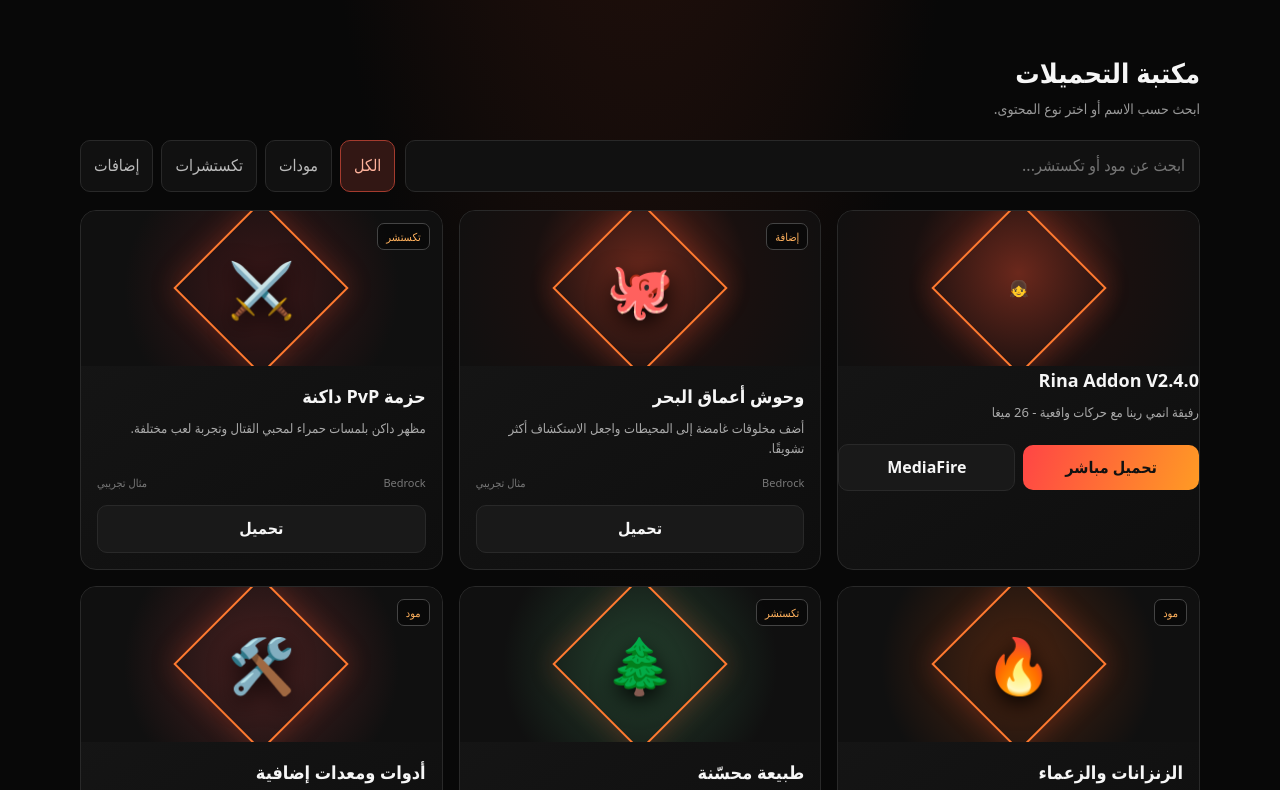
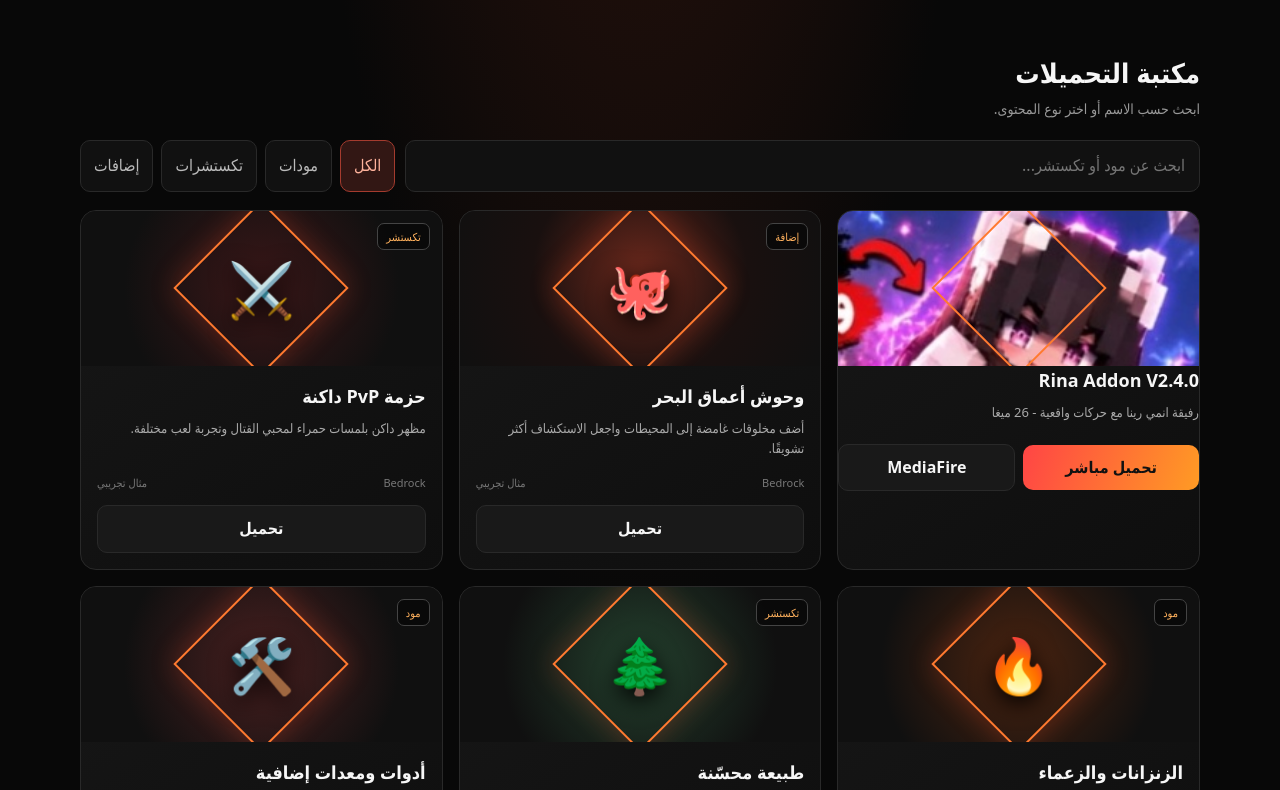
Before and after one commit to ahmadrc557-png/ahmad-craft, a plain HTML site: page index.html in a window 1280 px wide. Shown: the part 643-1433 px from the top of the page. Drawn offline with Linux system fonts and the light colour scheme.

Commit message:
Add Rina addon and various texture cards

```diff
--- a/index.html
+++ b/index.html
@@ -36,7 +36,7 @@ header{position:sticky;top:0;z-index:20;background:#080808eF;border-bottom:1px s
 <section id="downloads">
 <div class="section-head"><div><h2 data-i18n="downloadsTitle">مكتبة التحميلات</h2><p data-i18n="downloadsSub">ابحث حسب الاسم أو اختر نوع المحتوى.</p></div></div>
 <div class="tools"><input class="search" id="search" type="search" placeholder="ابحث عن مود أو تكستشر..." data-i18n-placeholder="searchPlaceholder"><div class="filters"><button class="filter active" data-filter="all" data-i18n="all">الكل</button><button class="filter" data-filter="mod" data-i18n="mods">مودات</button><button class="filter" data-filter="texture" data-i18n="textures">تكستشرات</button><button class="filter" data-filter="addon" data-i18n="addons">إضافات</button></div></div>
-<div class="grid" id="cards"><article class="card" data-type="addon" data-search="Rina anime girl companion"><div class="thumb"><span>👧</span></div><div class="info"><h3>Rina Addon V2.4.0</h3><p>رفيقة انمي رينا مع حركات واقعية - 26 ميغا</p></div><div class="actions"><a class="btn primary" href="Rina_V2.4.0_26.52.mcaddon" download>تحميل مباشر</a><a class="btn" href="https://www.mediafire.com/file/4px3dih1uawd5b5/Rina_V2.4.0_26.52.mcaddon/file" target="_blank">MediaFire</a></div></article>
+<div class="grid" id="cards"><article class="card" data-type="addon" data-search="Rina anime girl companion"><div class="thumb"><img src="rina.jpg" style="width:100%;height:100%;object-fit:cover"></div><div class="info"><h3>Rina Addon V2.4.0</h3><p>رفيقة انمي رينا مع حركات واقعية - 26 ميغا</p></div><div class="actions"><a class="btn primary" href="Rina_V2.4.0_26.52.mcaddon" download>تحميل مباشر</a><a class="btn" href="https://www.mediafire.com/file/4px3dih1uawd5b5/Rina_V2.4.0_26.52.mcaddon/file" target="_blank">MediaFire</a></div></article>
 <article class="card" data-type="addon" data-search="creature ocean sea monster مخلوقات وحش البحر"><div class="thumb"><span class="tag" data-i18n="addonTag">إضافة</span><span class="emoji">🐙</span></div><div class="card-body"><h3 data-ar="وحوش أعماق البحر" data-en="Deep Sea Creatures">وحوش أعماق البحر</h3><p data-ar="أضف مخلوقات غامضة إلى المحيطات واجعل الاستكشاف أكثر تشويقًا." data-en="Add mysterious creatures to the oceans and make exploration more exciting.">أضف مخلوقات غامضة إلى المحيطات واجعل الاستكشاف أكثر تشويقًا.</p><div class="meta"><span data-i18n="bedrock">Bedrock</span><span data-i18n="demo">مثال تجريبي</span></div><button class="btn download-demo" data-ar-name="وحوش أعماق البحر" data-en-name="Deep Sea Creatures" data-i18n="download">تحميل</button></div></article>
 <article class="card" data-type="texture" data-search="dark pvp texture pack تكستشر قتال"><div class="thumb" style="background:radial-gradient(circle,#3b1718,#101010 70%)"><span class="tag" data-i18n="textureTag">تكستشر</span><span class="emoji">⚔️</span></div><div class="card-body"><h3 data-ar="حزمة PvP داكنة" data-en="Dark PvP Pack">حزمة PvP داكنة</h3><p data-ar="مظهر داكن بلمسات حمراء لمحبي القتال وتجربة لعب مختلفة." data-en="A dark look with red accents for PvP fans and a fresh gameplay feel.">مظهر داكن بلمسات حمراء لمحبي القتال وتجربة لعب مختلفة.</p><div class="meta"><span data-i18n="bedrock">Bedrock</span><span data-i18n="demo">مثال تجريبي</span></div><button class="btn download-demo" data-ar-name="حزمة PvP داكنة" data-en-name="Dark PvP Pack" data-i18n="download">تحميل</button></div></article>
 <article class="card" data-type="mod" data-search="dungeons bosses magic مود زنزانات زعماء سحر"><div class="thumb" style="background:radial-gradient(circle,#4c2410,#101010 70%)"><span class="tag" data-i18n="modTag">مود</span><span class="emoji">🔥</span></div><div class="card-body"><h3 data-ar="الزنزانات والزعماء" data-en="Dungeons & Bosses">الزنزانات والزعماء</h3><p data-ar="تحديات جديدة وزعماء أقوياء ومكافآت للمغامرين." data-en="New challenges, powerful bosses, and rewards for adventurers.">تحديات جديدة وزعماء أقوياء ومكافآت للمغامرين.</p><div class="meta"><span data-i18n="javaBedrock">Java / Bedrock*</span><span data-i18n="demo">مثال تجريبي</span></div><button class="btn download-demo" data-ar-name="الزنزانات والزعماء" data-en-name="Dungeons & Bosses" data-i18n="download">تحميل</button></div></article>
```
